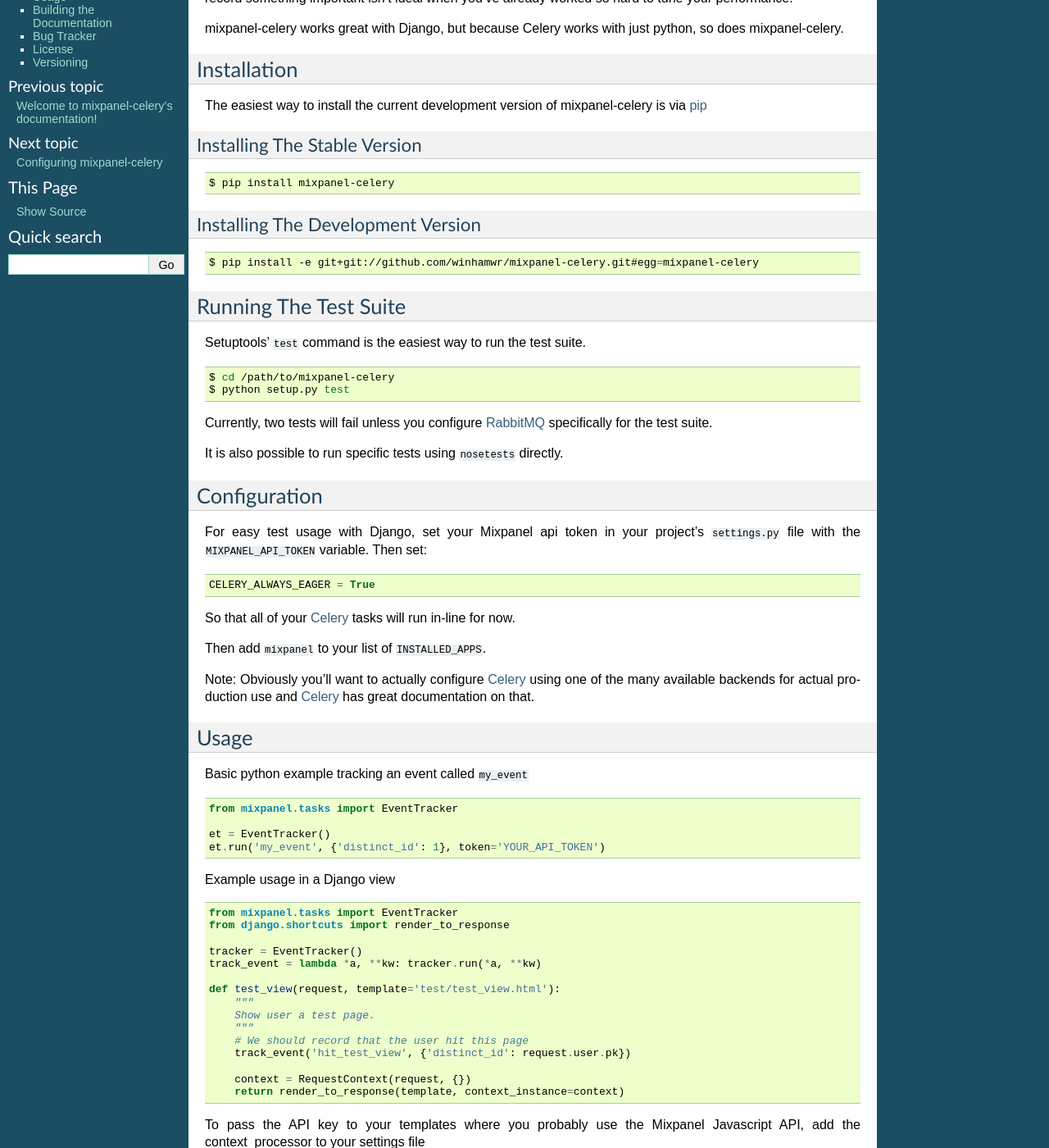
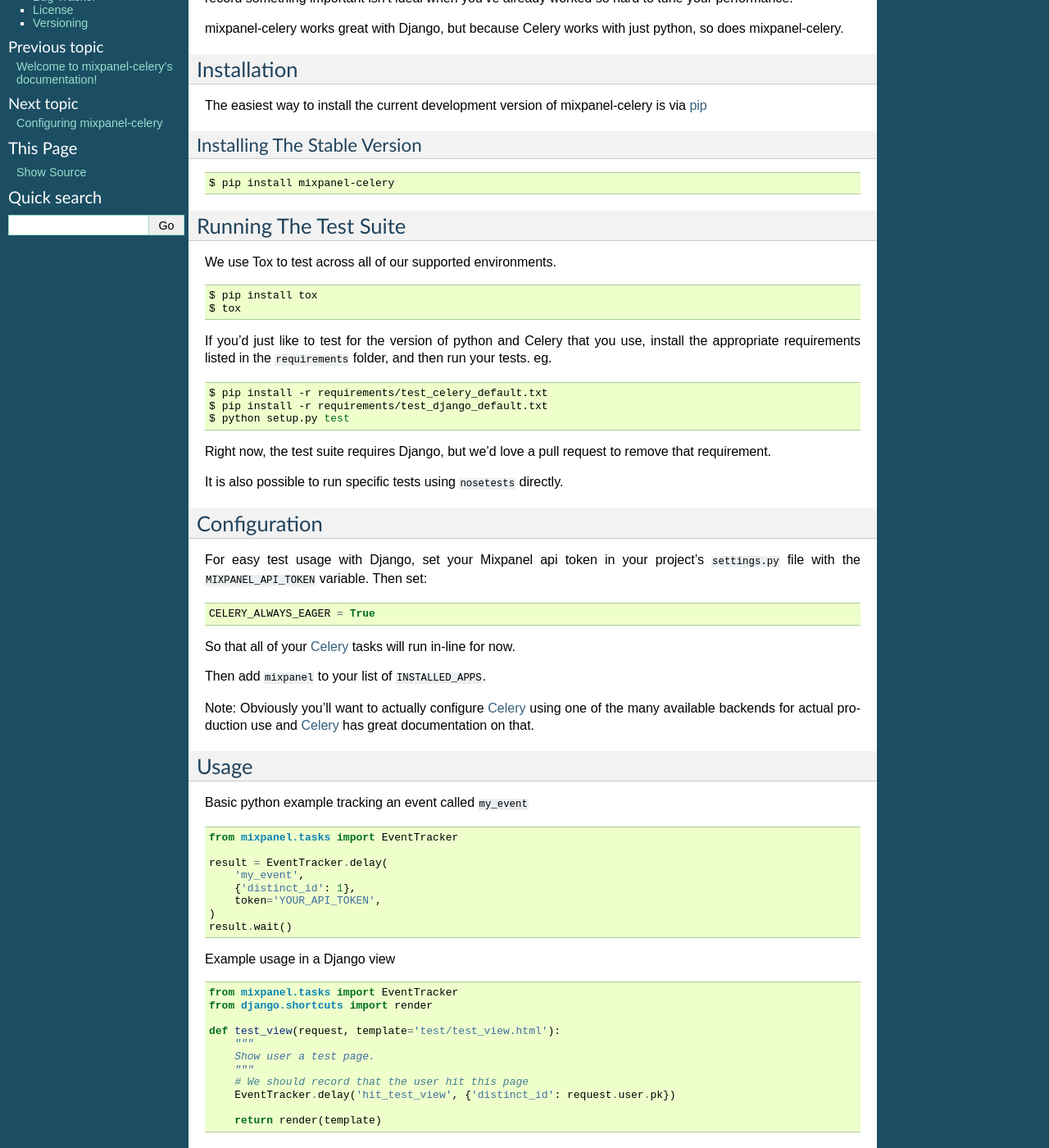
Before and after one commit to winhamwr/mixpanel-celery, a Sphinx documentation site: the page built from docs/introduction.rst, in a window 1280 px wide and 1400 px high, scrolled down 278 px. Shown: the whole window at 82% size. Built offline with Sphinx 7.4.7, drawn with Linux system fonts in a browser that asks for light colours; some of the changed text lies outside the part shown.

```diff
--- a/docs/introduction.rst
+++ b/docs/introduction.rst
@@ -29,25 +29,28 @@ Installing The Stable Version
     $ pip install mixpanel-celery
 
 
-Installing The Development Version
-----------------------------------
+Running The Test Suite
+======================
+
+We use Tox to test across all of our supported environments.
 
 .. code-block:: bash
 
-    $ pip install -e git+git://github.com/winhamwr/mixpanel-celery.git#egg=mixpanel-celery
+    $ pip install tox
+    $ tox
 
-Running The Test Suite
-======================
-
-Setuptools' ``test`` command is the easiest way to run the test suite.
+If you'd just like to test for the version of python and Celery that you use,
+install the appropriate requirements listed in the ``requirements`` folder, and
+then run your tests. eg.
 
 .. code-block:: bash
 
-    $ cd /path/to/mixpanel-celery
+    $ pip install -r requirements/test_celery_default.txt
+    $ pip install -r requirements/test_django_default.txt
     $ python setup.py test
 
-Currently, two tests will fail unless you configure `RabbitMQ`_ specifically for
-the test suite.
+Right now, the test suite requires Django, but we'd love a pull request to
+remove that requirement.
 
 It is also possible to run specific tests using ``nosetests`` directly.
 
@@ -76,8 +79,12 @@ Basic python example tracking an event called ``my_event``
 
     from mixpanel.tasks import EventTracker
 
-    et = EventTracker()
-    et.run('my_event', {'distinct_id': 1}, token='YOUR_API_TOKEN')
+    result = EventTracker.delay(
+        'my_event',
+        {'distinct_id': 1},
+        token='YOUR_API_TOKEN',
+    )
+    result.wait()
 
 
 Example usage in a Django view
@@ -85,20 +92,16 @@ Example usage in a Django view
 .. code-block:: python
 
     from mixpanel.tasks import EventTracker
-    from django.shortcuts import render_to_response
-
-    tracker = EventTracker()
-    track_event = lambda *a, **kw: tracker.run(*a, **kw)
+    from django.shortcuts import render
 
     def test_view(request, template='test/test_view.html'):
         """
         Show user a test page.
         """
         # We should record that the user hit this page
-        track_event('hit_test_view', {'distinct_id': request.user.pk})
+        EventTracker.delay('hit_test_view', {'distinct_id': request.user.pk})
 
-        context = RequestContext(request, {})
-        return render_to_response(template, context_instance=context)
+        return render(template)
 
 
 To pass the API key to your templates where you probably use the Mixpanel
```
Also changed, not shown: README.rst (+32 -5 lines).
